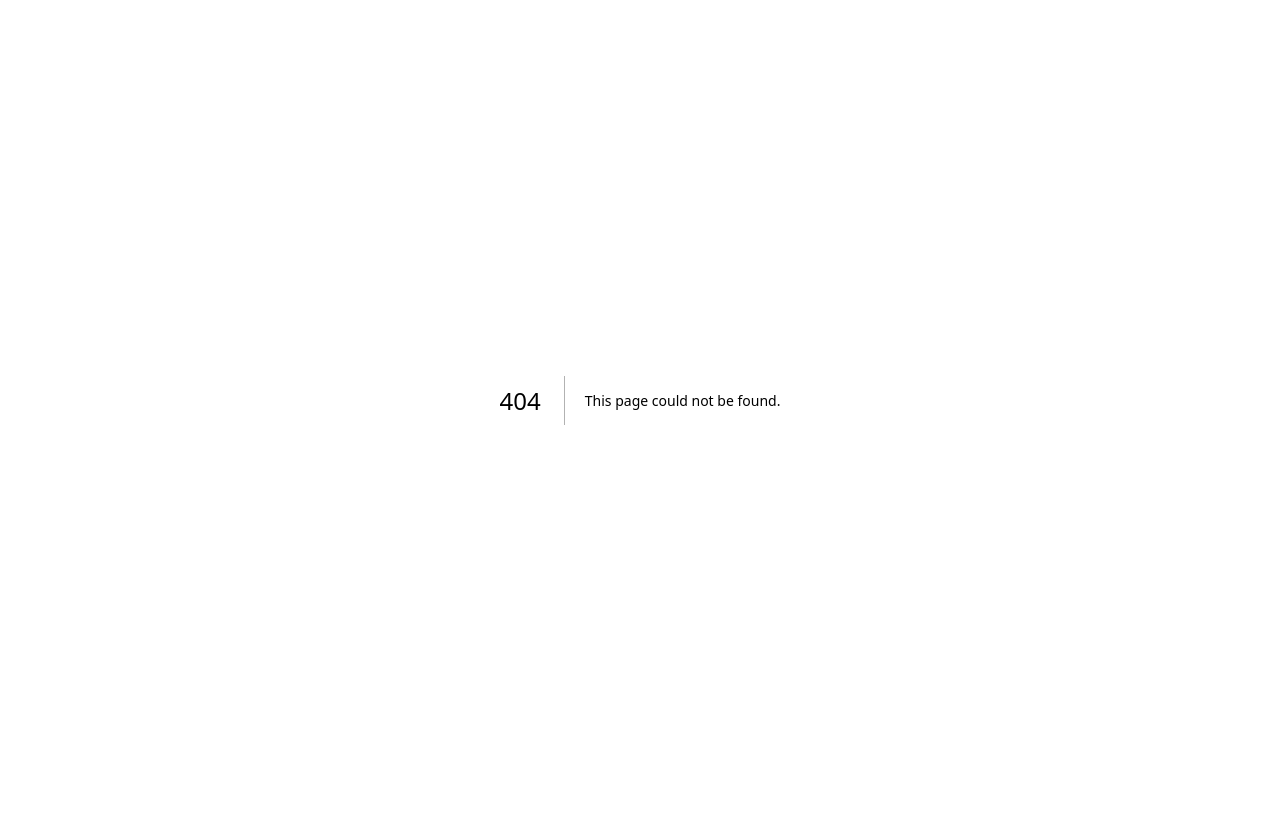
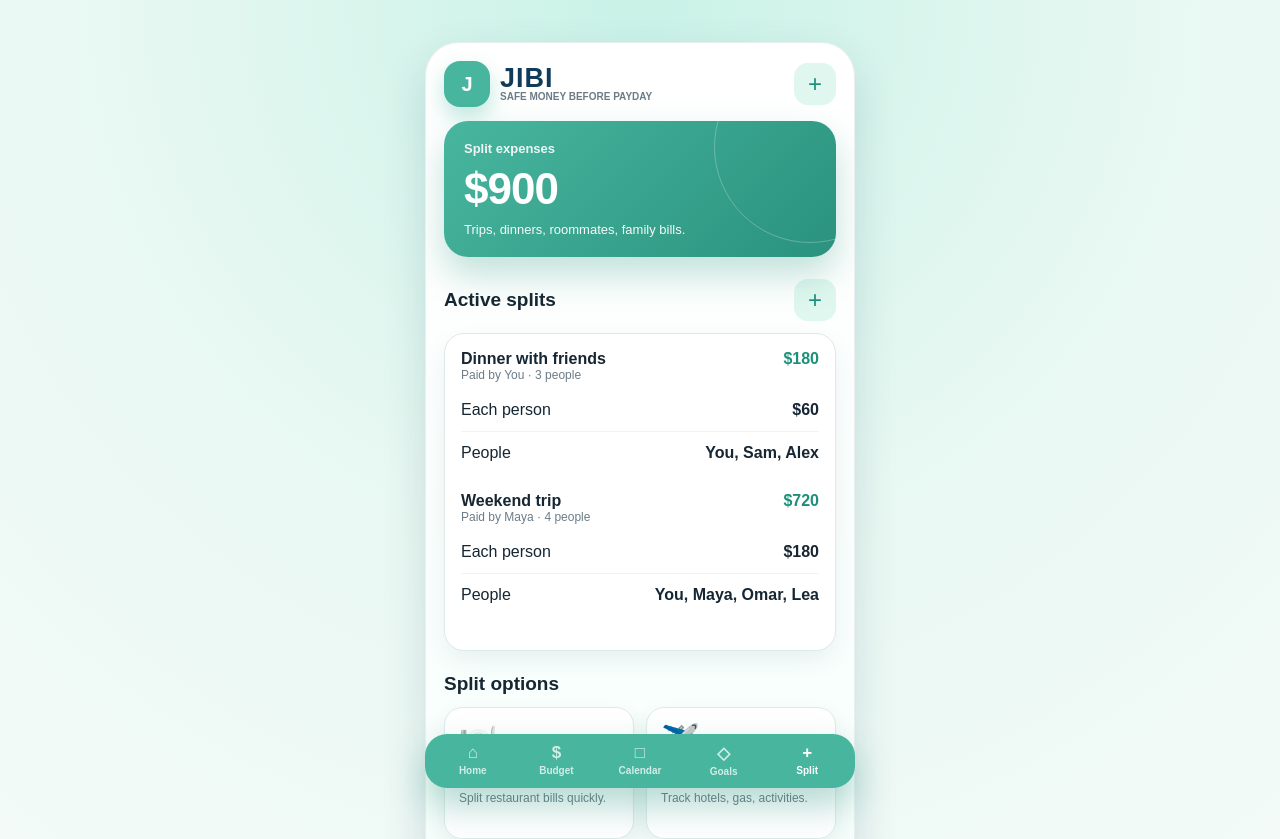
Before and after one commit to homepc2977-ship-it/jibi, a Next.js app: page /split in a window 1280 px wide. Before the commit this address had no page. Shown: the top 839 px of the page. Before the commit the page ends 800 px from the top, so only its background shows below. Built offline with nearby package versions, Linux system fonts and the light colour scheme.

Commit message:
Add split expenses page

```diff
--- /dev/null
+++ b/app/split/page.tsx
@@ -0,0 +1,49 @@
+import { AppHeader } from "../components/AppHeader";
+import { BottomNav } from "../components/BottomNav";
+import { demoSplits } from "../data/demo";
+
+export default function SplitPage() {
+  return (
+    <main className="app-shell">
+      <section className="phone">
+        <div className="screen">
+          <AppHeader />
+          <section className="hero-card">
+            <p className="hero-label">Split expenses</p>
+            <h1 className="hero-number">${demoSplits.reduce((sum, item) => sum + item.total, 0).toLocaleString()}</h1>
+            <p className="hero-note">Trips, dinners, roommates, family bills.</p>
+          </section>
+
+          <div className="section-title"><h2>Active splits</h2><button className="icon-button">+</button></div>
+          <section className="panel">
+            {demoSplits.map((split) => {
+              const perPerson = Math.round(split.total / split.people.length);
+              return (
+                <article key={split.id} style={{ marginBottom: 18 }}>
+                  <div className="money-row" style={{ borderBottom: 0, padding: "0 0 7px" }}>
+                    <div>
+                      <strong>{split.title}</strong>
+                      <div style={{ color: "var(--muted)", fontSize: 12 }}>Paid by {split.paidBy} · {split.people.length} people</div>
+                    </div>
+                    <span className="amount-positive">${split.total}</span>
+                  </div>
+                  <div className="info-row"><span>Each person</span><strong>${perPerson}</strong></div>
+                  <div className="info-row"><span>People</span><strong>{split.people.join(", ")}</strong></div>
+                </article>
+              );
+            })}
+          </section>
+
+          <div className="section-title"><h2>Split options</h2></div>
+          <div className="card-grid">
+            <div className="feature-card"><div className="emoji">🍽️</div><h3>Dinner</h3><p>Split restaurant bills quickly.</p></div>
+            <div className="feature-card"><div className="emoji">✈️</div><h3>Trip</h3><p>Track hotels, gas, activities.</p></div>
+            <div className="feature-card"><div className="emoji">🏠</div><h3>Household</h3><p>Rent, utilities, groceries.</p></div>
+            <div className="feature-card"><div className="emoji">🎉</div><h3>Party</h3><p>Who paid and who owes.</p></div>
+          </div>
+        </div>
+      </section>
+      <BottomNav active="Split" />
+    </main>
+  );
+}
```
